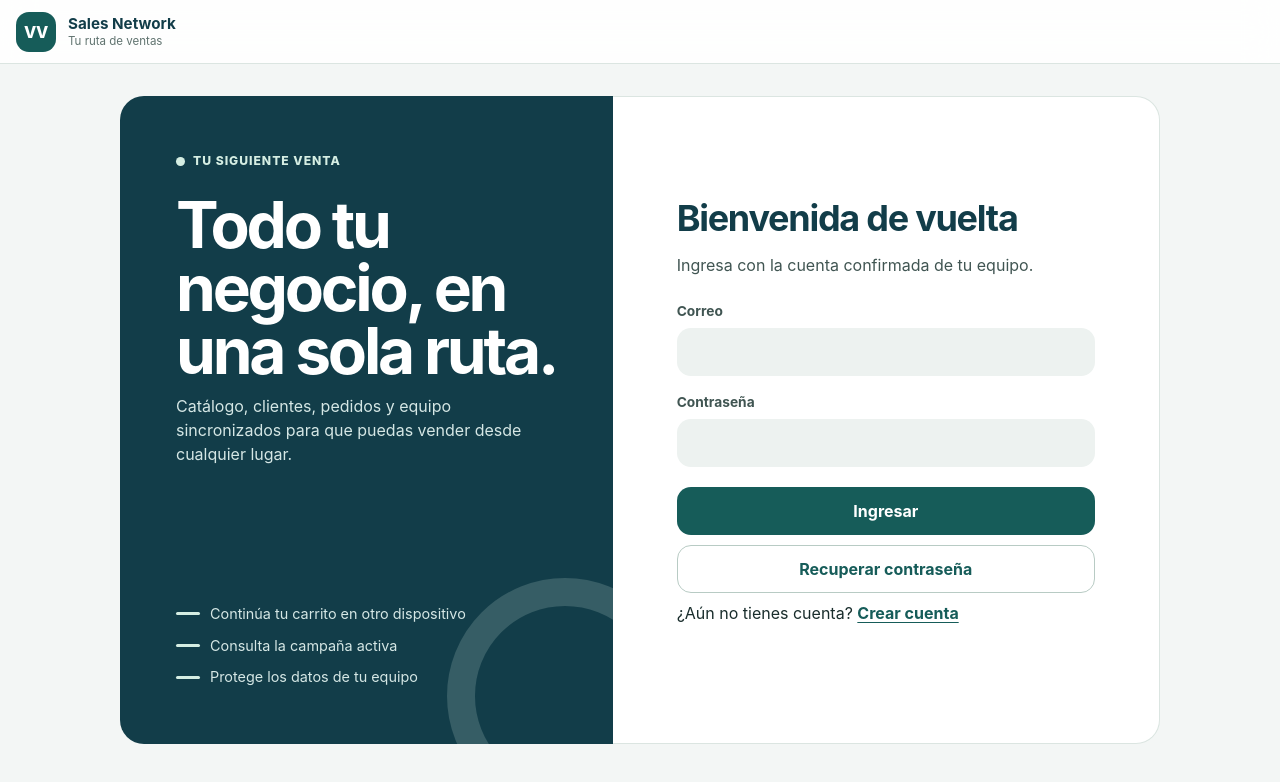
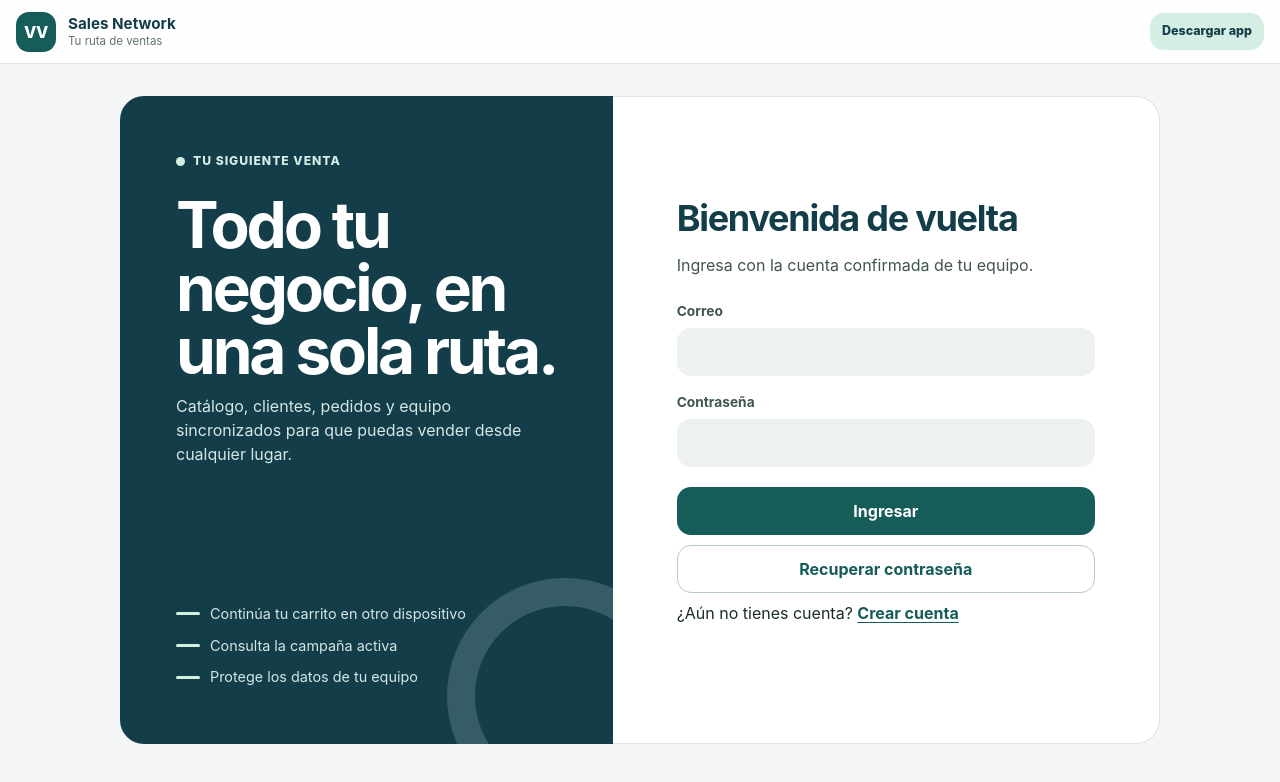
Before and after one commit to msalcedofernand-afk/sales-network-app, a Next.js app in the folder web/: page /login in a window 1280 px wide. Shown: the top 782 px of the page. Built offline with nearby package versions, Linux system fonts and the light colour scheme.

Commit message:
feat(web): add Android APK download action

```diff
--- a/web/app/components/AppNavigation.tsx
+++ b/web/app/components/AppNavigation.tsx
@@ -10,6 +10,8 @@ type NavItem = {
   shortLabel: string;
   icon: ReactNode;
 };
+
+const APK_DOWNLOAD_URL = "https://raw.githubusercontent.com/msalcedofernand-afk/sales-network-app-releases/beta/releases/sales-network-beta.apk";
 
 const iconProps = {
   width: 20,
@@ -83,6 +85,7 @@ export default function AppNavigation() {
           <span className="brand-mark" aria-hidden="true">VV</span>
           <span className="brand-copy"><strong>Sales Network</strong><small>Tu ruta de ventas</small></span>
         </Link>
+        <a className="download-app-link" href={APK_DOWNLOAD_URL} download aria-label="Descargar aplicación Android">Descargar app</a>
       </header>
     );
   }
@@ -98,6 +101,7 @@ export default function AppNavigation() {
         <div className="sidebar-foot">
           <span className="sync-dot" aria-hidden="true" />
           <span>Conectado a tu equipo</span>
+          <a className="download-app-link" href={APK_DOWNLOAD_URL} download>Descargar app</a>
         </div>
       </aside>
 
@@ -106,6 +110,7 @@ export default function AppNavigation() {
           <span className="brand-mark" aria-hidden="true">VV</span>
           <span className="brand-copy"><strong>Sales Network</strong><small>Tu ruta de ventas</small></span>
         </Link>
+        <a className="download-app-link" href={APK_DOWNLOAD_URL} download aria-label="Descargar aplicación Android">Descargar app</a>
       </header>
 
       <nav className="bottom-nav" aria-label="Navegación móvil"><NavLinks mobile /></nav>
--- a/web/app/globals.css
+++ b/web/app/globals.css
@@ -77,6 +77,8 @@ button, input, select, textarea { font: inherit; }
 .brand-copy { display: grid; line-height: 1.15; }
 .brand-copy strong { color: var(--petroleo-900); font-size: .95rem; }
 .brand-copy small { margin-block-start: 3px; color: var(--tinta-500); font-size: .72rem; }
+.download-app-link { margin-inline-start: auto; padding: 9px 12px; color: var(--petroleo-900); background: var(--menta-200); border-radius: var(--radius-md); font-size: .78rem; font-weight: 800; white-space: nowrap; }
+.download-app-link:hover { background: #c2e5d5; }
 .nav-section-label { margin: 28px 12px 8px; color: var(--tinta-500); font-size: .72rem; font-weight: 700; letter-spacing: .08em; text-transform: uppercase; }
 .sidebar-nav { display: grid; gap: 4px; }
 .nav-item { min-height: 48px; display: flex; align-items: center; gap: 12px; padding: 10px 12px; border-radius: var(--radius-md); color: var(--tinta-700); font-size: .9rem; font-weight: 600; transition: background-color 150ms var(--ease-ui), color 150ms var(--ease-ui); }
@@ -84,6 +86,7 @@ button, input, select, textarea { font: inherit; }
 .nav-item:hover { background: var(--menta-100); color: var(--petroleo-900); }
 .nav-item.active { background: var(--menta-200); color: var(--petroleo-900); }
 .sidebar-foot { margin-block-start: auto; display: flex; align-items: center; gap: 8px; padding: 14px 12px; color: var(--tinta-500); font-size: .75rem; border-block-start: 1px solid var(--linea-suave); }
+.sidebar-foot .download-app-link { margin-inline-start: 0; }
 .sync-dot { width: 8px; height: 8px; border-radius: 999px; background: var(--exito); }
 
 .bottom-nav {
@@ -225,6 +228,7 @@ input:focus, select:focus, textarea:focus { border-color: var(--petroleo-600); b
 }
 
 @media (max-width: 430px) {
+  .mobile-header .brand-copy { display: none; }
   .grid { grid-template-columns: 1fr; }
   .product-image { height: 210px; }
   .bottom-nav .nav-item { font-size: .64rem; }
```
Also changed, not shown: 1 other file (tests, documents, lock files or other folders).
